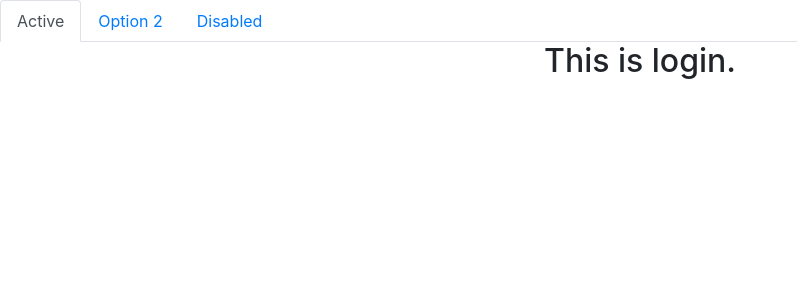
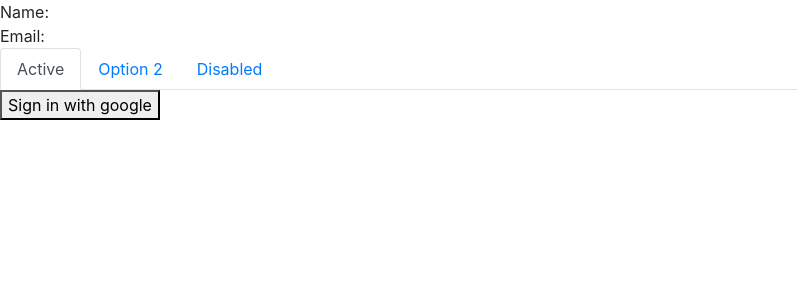
Before and after one commit to Th3At0nic/capital-rider, a React (Create React App) app: page /login in a window 1280 px wide. Shown: the top 300 px of the page, without its empty margins (0-797 px from the left). Built offline with nearby package versions, Linux system fonts and the light colour scheme.

Commit message:
random commit

```diff
--- a/public/index.html
+++ b/public/index.html
@@ -24,7 +24,7 @@
       work correctly both with client-side routing and a non-root public URL.
       Learn how to configure a non-root public URL by running `npm run build`.
     -->
-    <title>React App</title>
+    <title>Capital Rider</title>
   </head>
   <body>
     <noscript>You need to enable JavaScript to run this app.</noscript>
--- a/src/App.js
+++ b/src/App.js
@@ -1,6 +1,6 @@
 import "./App.css";
-import React from "react";
-import { BrowserRouter as Router, Switch, Route, Link } from "react-router-dom";
+import React, { createContext, useState } from "react";
+import { BrowserRouter as Router, Switch, Route } from "react-router-dom";
 import Home from "./Components/Home/Home";
 import "bootstrap/dist/css/bootstrap.min.css";
 import Login from "./Components/Login/Login";
@@ -9,10 +9,17 @@ import Bike from "./Components/Bike/Bike";
 import Bus from "./Components/Bus/Bus";
 import Car from "./Components/Car/Car";
 import Train from "./Components/Train/Train";
+import NoMatch from "./Components/NoMatch/NoMatch";
+
+export const UserContext = createContext();
 
 function App() {
+  const [loggedInUser, setLoggedInUser] = useState({});
+
   return (
-    <div className="App">
+    <UserContext.Provider value={[loggedInUser, setLoggedInUser]}>
+      Name: {loggedInUser.name} <br />
+      Email: {loggedInUser.email}
       <Navbar />
       <Router>
         <Switch>
@@ -37,9 +44,12 @@ function App() {
           <Route path="/login">
             <Login />
           </Route>
+          <Route path="*">
+            <NoMatch />
+          </Route>
         </Switch>
       </Router>
-    </div>
+    </UserContext.Provider>
   );
 }
 
--- a/src/Components/Login/Login.js
+++ b/src/Components/Login/Login.js
@@ -1,9 +1,37 @@
-import React from "react";
+import React, { useContext } from "react";
+import firebase from "firebase/app";
+import "firebase/auth";
+import "firebase/analytics";
+import firebaseConfig from "../../firebase.config";
+import { UserContext } from "../../App";
 
 const Login = () => {
+  const [loggedInUser, setLoggedInUser] = useContext(UserContext);
+  if (firebase.apps.length === 0) {
+    firebase.initializeApp(firebaseConfig);
+  }
+  const handleGoogleSignIn = () => {
+    const googleProvider = new firebase.auth.GoogleAuthProvider();
+    firebase
+      .auth()
+      .signInWithPopup(googleProvider)
+      .then((result) => {
+        const { displayName, email } = result.user;
+        const signedInUser = { name: displayName, email };
+        setLoggedInUser(signedInUser);
+        console.log(result.user, "clicked", displayName, email);
+      })
+      .catch((error) => {
+        const errorCode = error.code;
+        const errorMessage = error.message;
+        const email = error.email;
+        const credential = error.credential;
+        console.log(errorMessage);
+      });
+  };
   return (
     <div>
-      <h2>This is login.</h2>
+      <button onClick={handleGoogleSignIn}>Sign in with google</button>
     </div>
   );
 };
--- /dev/null
+++ b/src/Components/NoMatch/NoMatch.js
@@ -0,0 +1,11 @@
+import React from "react";
+
+const NoMatch = () => {
+  return (
+    <div>
+      <h3>404, page not found.</h3>
+    </div>
+  );
+};
+
+export default NoMatch;
--- a/src/firebase.config.js
+++ b/src/firebase.config.js
@@ -1,9 +1,9 @@
 const firebaseConfig = {
-  apiKey: "AIzaSyDW1jb8pbCG4KRb3ip34hZm3gLIvIsS5pA",
-  authDomain: "urban-rider-th3at0nic.firebaseapp.com",
-  projectId: "urban-rider-th3at0nic",
-  storageBucket: "urban-rider-th3at0nic.appspot.com",
-  messagingSenderId: "982467912322",
-  appId: "1:982467912322:web:fea2b81fe99858cc714a9b",
+  apiKey: "AIzaSyCDQo3BuUpyWP960haLB59m1hTEdHXowW4",
+  authDomain: "capital-rider.firebaseapp.com",
+  projectId: "capital-rider",
+  storageBucket: "capital-rider.appspot.com",
+  messagingSenderId: "221085148908",
+  appId: "1:221085148908:web:ce509cc1e84629aac9e7c9",
 };
 export default firebaseConfig;
```
